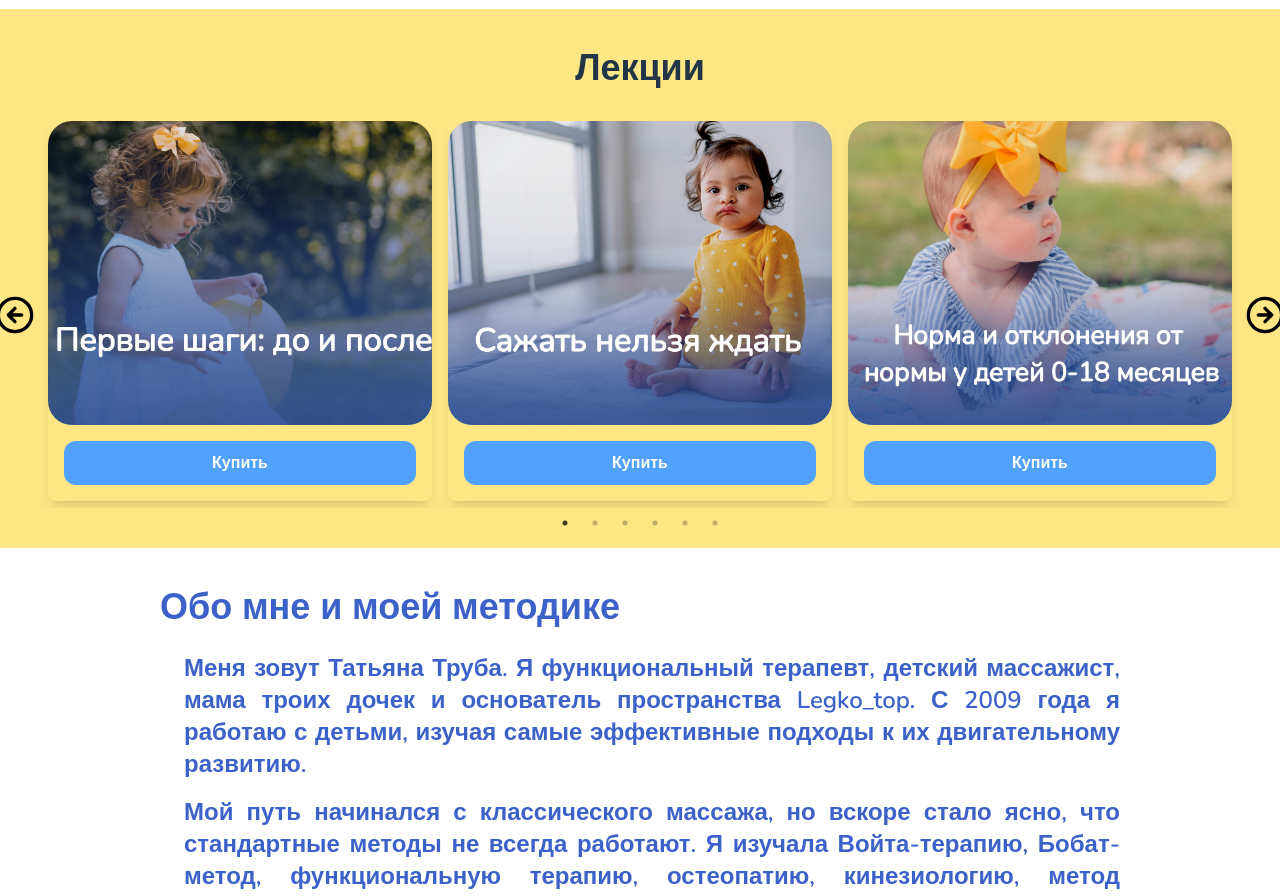
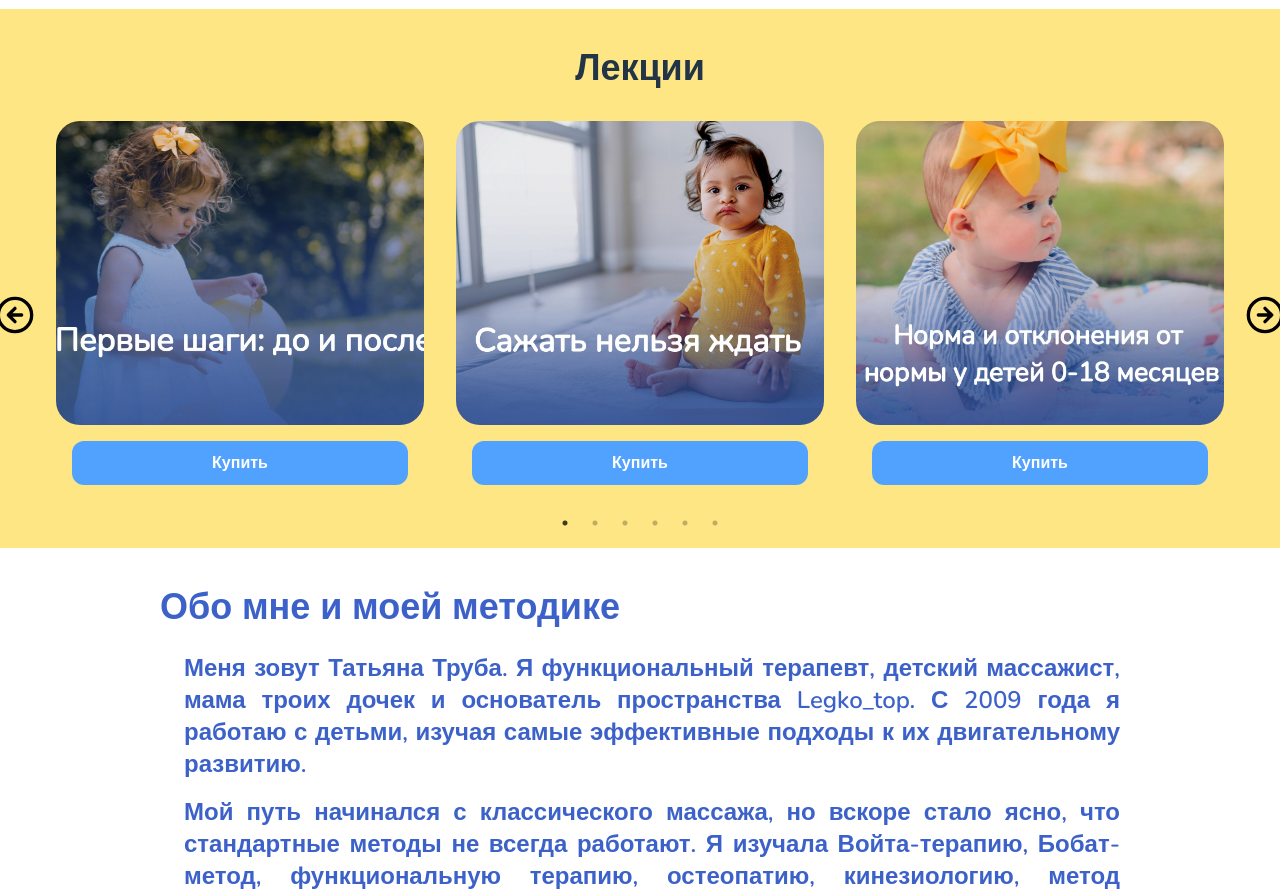
Before and after one commit to vrovsky/legkotop_v2, a React (Vite) app: page / in a window 1280 px wide. Shown: the part 3120-4016 px from the top of the page. Built offline with nearby package versions, Linux system fonts and the light colour scheme.

Commit message:
visual bug fix

```diff
--- a/src/components/Lections.jsx
+++ b/src/components/Lections.jsx
@@ -64,8 +64,8 @@ export default function Lections() {
         </h2>
         <Slider {...settings}>
           {lectures.map((lecture, index) => (
-            <div key={index} className="px-2">
-              <div className="rounded-lg shadow-lg overflow-hidden">
+            <div key={index} className="px-4">
+              <div className="rounded-lg overflow-hidden">
                 <img
                   src={lecture.image}
                   alt={lecture.title}
```
